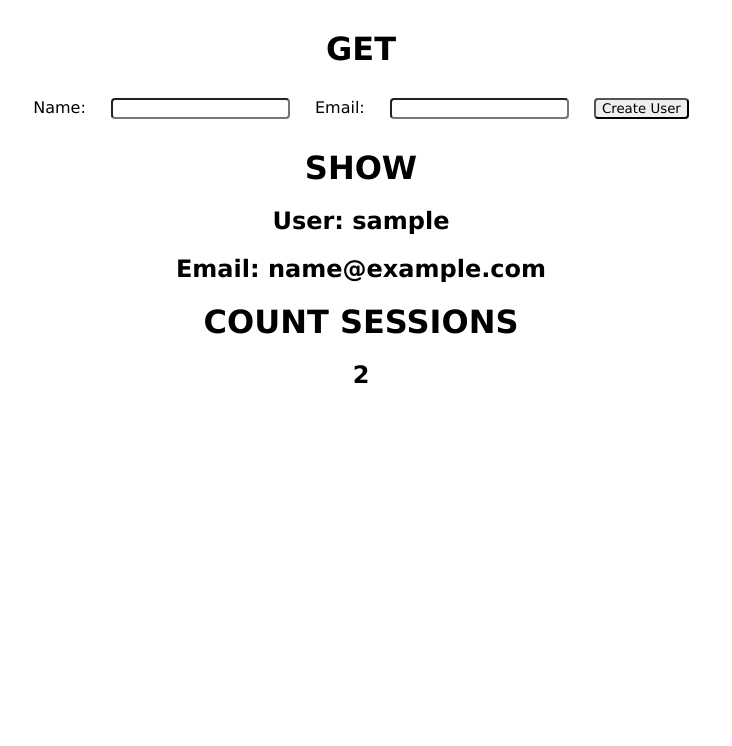
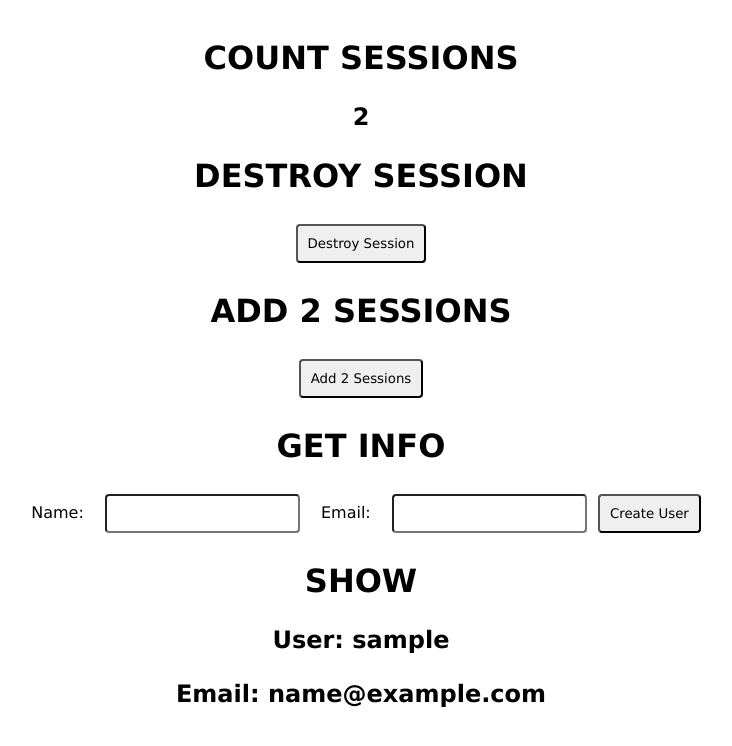
Before and after one commit to niembro64/AssignmentCounter, a Flask app: page / in a window 1280 px wide. Shown: the top 746 px of the page, without its empty margins (279-1011 px from the left). Run offline with Flask 2, Linux system fonts and the light colour scheme; the visitor is signed in with stand-in values (Sample User, id 1).

Commit message:
About to make Destroy

```diff
--- a/server.py
+++ b/server.py
@@ -7,24 +7,30 @@ app.secret_key = "secret key"
 
 @app.route('/')
 def root():
-    if session['sc'] < 1:
-        session['sc'] = 0
+    if 'sc' in session:
+        session['sc'] = session['sc'] + 1
     else:
-        session['sc'] = session['sc'] + 1
+        session['sc'] = 1
     return render_template("index.html")
 
 @app.route('/users', methods=['POST'])
 def create_user():
     # print("Got Post Info")
     # Here we add two properties to session to store the name and email
-    if session['sc'] < 1:
-        session['sc'] = 0
-    else:
-        session['sc'] = session['sc'] + 1
     session['username'] = request.form['name']
     session['useremail'] = request.form['email']
     return redirect('/#')
     # return redirect('/show')
+
+@app.route('/add2', methods=['POST'])
+def add_two_sessions():
+    session['sc'] = session['sc'] + 1
+    return redirect('/#')
+
+@app.route('/destroy_session', methods=['POST'])
+def destroy_session():
+    return redirect('/#')
+
 
 @app.route('/show')
 def show_user():
--- a/static/style.css
+++ b/static/style.css
@@ -1,5 +1,6 @@
 *{
-    margin: 10px;
+    margin: 3px;
+    padding: 10px;
     border-radius: 4px;
     font-family: 'Lucida Sans', 'Lucida Sans Regular', 'Lucida Grande', 'Lucida Sans Unicode', Geneva, Verdana, sans-serif
 
--- a/templates/index.html
+++ b/templates/index.html
@@ -18,7 +18,20 @@
         <!-- <img src="{{ url_for('static', filename='img.jpg') }}"> -->
     </head>
     <body>
-        <h1>GET</h1>
+        <h1>COUNT SESSIONS</h1>
+        <h2>{{session['sc']}}</h2>
+
+        <h1>DESTROY SESSION</h1>
+        <form action="/destroy_session" method="post">
+            <input type="submit" value="Destroy Session" />
+        </form>
+
+        <h1>ADD 2 SESSIONS</h1>
+        <form action="/add2" method="post">
+            <input type="submit" value="Add 2 Sessions">
+        </form>
+
+        <h1>GET INFO</h1>
 
         <form action="/users" method="post">
             <label for="name">Name: </label>
@@ -28,20 +41,11 @@
             <input type="text" name="email" />
 
             <input type="submit" value="Create User" />
-
         </form>
 
         <h1>SHOW</h1>
 
         <h2>User: {{session['username']}}</h2>
         <h2>Email: {{session['useremail']}}</h2>
-
-        <h1>COUNT SESSIONS</h1>
-        <h2>{{session['sc']}}</h2>
-
-        <!-- <h1>RESET SESSIONS</h1>
-        <form action="/reset" method="post"></form> -->
-
-    </body>
     </body>
 </html>
```
